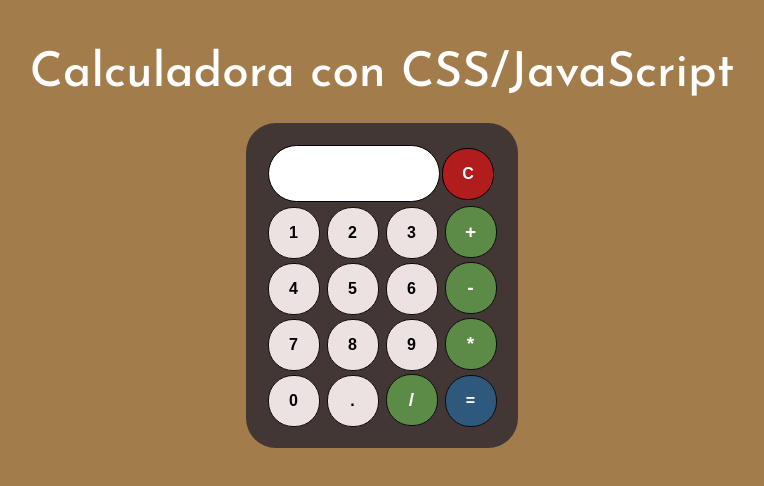
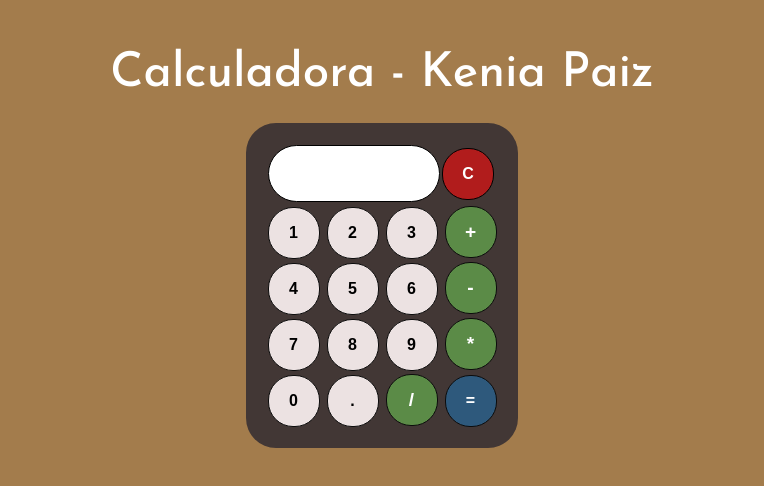
Before and after one commit to KenyaPaiz/Calculadora_CSS_JS, a plain HTML site: page index.html in a window 1280 px wide. Shown: the whole page, without its empty margins (258-1022 px from the left). Drawn offline with Linux system fonts and the light colour scheme.

Commit message:
cambio de titulo

```diff
--- a/index.html
+++ b/index.html
@@ -11,7 +11,7 @@
 </head>
 <body>
     <header>
-        <h1>Calculadora con CSS/JavaScript</h1>
+        <h1>Calculadora - Kenia Paiz</h1>
     </header>
     <div class="container">
         <div class="calculadora">
```
